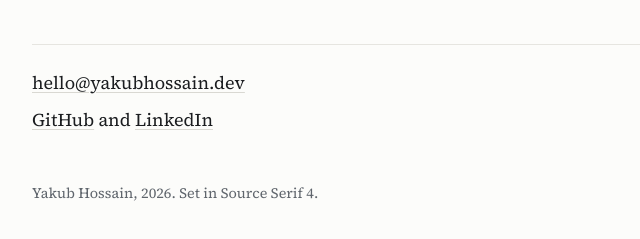
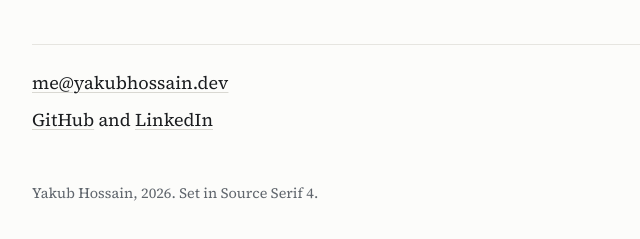
Before and after one commit to 1yakub/yakubhossain-dev-site, a plain HTML site: page index.html in a window 1280 px wide. Shown: the part 2989-3228 px from the top of the page, 280-920 px from the left. Drawn offline with Linux system fonts and the light colour scheme.

Commit message:
Portfolio: contact address is me@yakubhossain.dev
Co-Authored-By: Claude Fable 5.1 <noreply@anthropic.com>
Claude-Session: https://claude.ai/code/session_01LQwprq9sGTgdVprnwqzzJu

```diff
--- a/index.html
+++ b/index.html
@@ -125,7 +125,7 @@
   </ul>
 
   <div class="contact">
-    <p><a href="mailto:hello@yakubhossain.dev">hello@yakubhossain.dev</a></p>
+    <p><a href="mailto:me@yakubhossain.dev">me@yakubhossain.dev</a></p>
     <p><a href="https://github.com/1yakub">GitHub</a> and <a href="https://www.linkedin.com/in/yakubhossain">LinkedIn</a></p>
   </div>
 
```
